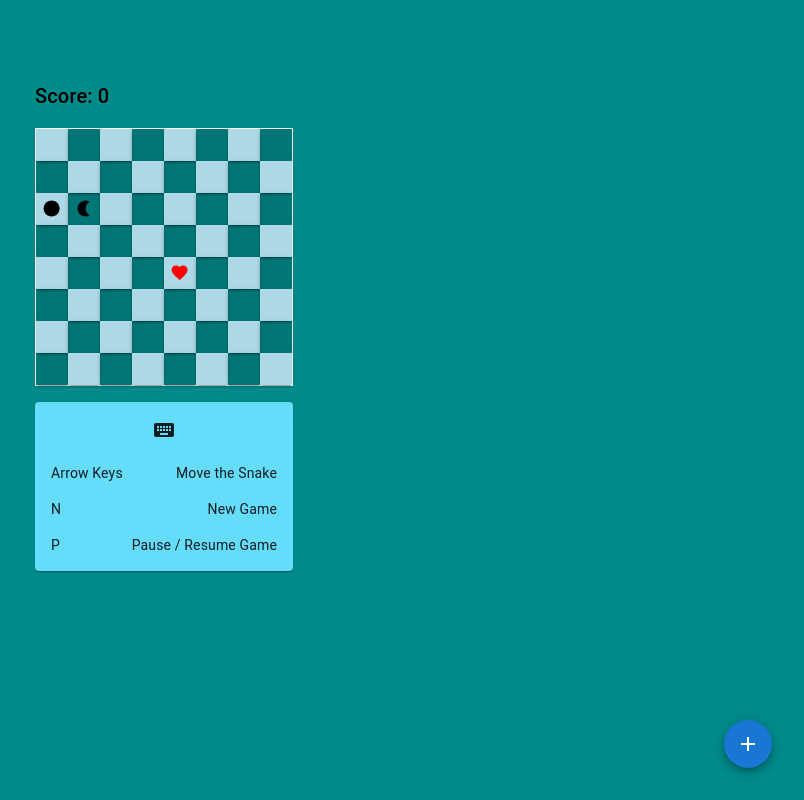
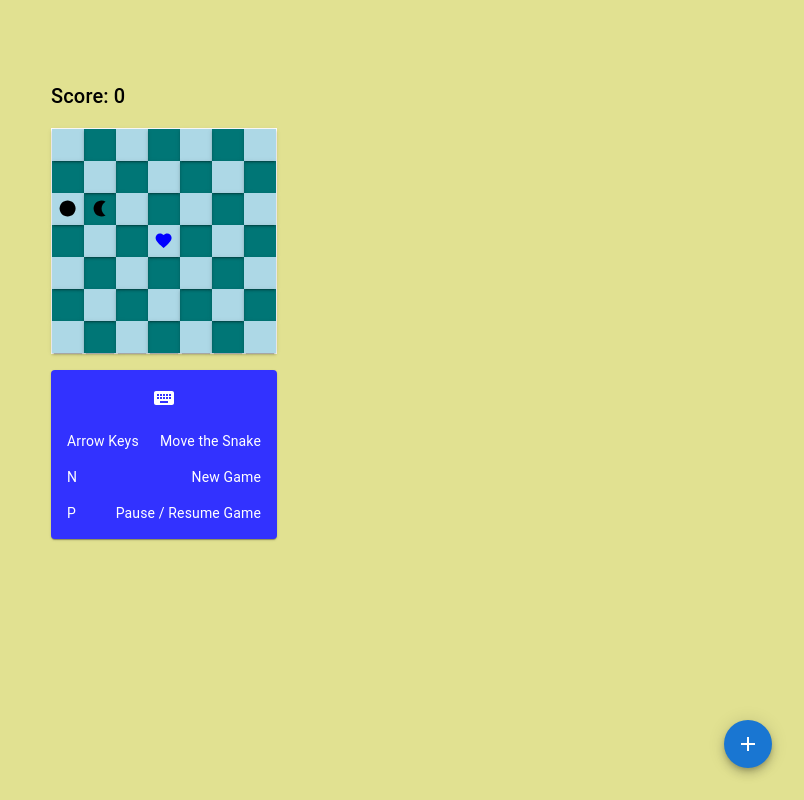
Before and after one commit to seanluong/snake, a React (Vite) app: page / in a window 1280 px wide. Shown: the whole page, without its empty margins (476-1280 px from the left). Built offline with nearby package versions, Linux system fonts and the light colour scheme.

Commit message:
Update initial game settings

```diff
--- a/src/App.tsx
+++ b/src/App.tsx
@@ -12,7 +12,7 @@ import { isBrowser, isMobile } from 'react-device-detect';
 
 function App() {
   const { gameState, dispatch } = useGameStateContext();
-  const { tickDuraction, status } = gameState;
+  const { tickDuration, status } = gameState;
   const documentRef = useRef<Document>(document);
 
   let interval: string | number | NodeJS.Timeout | undefined;
@@ -22,7 +22,7 @@ function App() {
         dispatch({
           type: "tick"
         });
-      }, tickDuraction);
+      }, tickDuration);
     }
 
     return () => clearInterval(interval);
--- a/src/components/Board.tsx
+++ b/src/components/Board.tsx
@@ -14,6 +14,7 @@ export const Board = () => {
     });
     return (
         <Stack direction="column" sx={{
+            bgcolor: "darkcyan",
             border: "1px solid white",
             width: `calc(${cellSize} * ${columnCount})`
         }}>
--- a/src/components/HelpCard.tsx
+++ b/src/components/HelpCard.tsx
@@ -4,7 +4,8 @@ import KeyboardIcon from '@mui/icons-material/Keyboard';
 const HelpCard = () => {
     return (
         <Paper sx={{
-                bgcolor: "rgb(100, 220, 250)"
+                bgcolor: "rgb(50, 50, 255)",
+                color: "white",
             }}>
             <List dense={true}>
                 <ListItem>
--- a/src/components/board/Cell.tsx
+++ b/src/components/board/Cell.tsx
@@ -48,7 +48,7 @@ export const Cell = ({ rowIndex, columnIndex }: CellProps) => {
             {
                 isApple(rowIndex, columnIndex, apples) &&
                 <FavoriteIcon sx={{
-                    color: "red",
+                    color: "blue",
                     width: "60%",
                     height: "60%",
                 }}/>
--- a/src/index.css
+++ b/src/index.css
@@ -1,5 +1,5 @@
 body {
-  background-color: darkcyan;
+  background-color: rgb(225, 225, 145);
   margin: 0;
 }
 
--- a/src/state/initializer.ts
+++ b/src/state/initializer.ts
@@ -1,10 +1,13 @@
 import { Coordinate, Snake } from "../types";
 import { GameSettings, GameState } from "./types";
 
+const INITIAL_ROW_COUNT = 7;
+const INITIAL_COLUMN_COUNT = 7;
+
 const GAME_SETTINGS: GameSettings = {
-    rowCount: 8,
-    columnCount: 8,
-    tickDuraction: 150,
+    rowCount: INITIAL_ROW_COUNT,
+    columnCount: INITIAL_COLUMN_COUNT,
+    tickDuration: 500,
 }
 
 const randomCoordinate = (rowStart: number, rowEnd: number, columnStart: number, columnEnd: number): Coordinate => {
@@ -30,12 +33,12 @@ const generateSnake = (rowCount: number, columnCount: number): Snake => {
 }
 
 const newGameState = (settings: GameSettings = GAME_SETTINGS): GameState => {
-    const { rowCount, columnCount, tickDuraction } = settings;
+    const { rowCount, columnCount, tickDuration } = settings;
     const state: GameState = {
         snake: generateSnake(rowCount, columnCount),
         rowCount,
         columnCount,
-        tickDuraction,
+        tickDuration,
         apples: [{
             rowIndex: Math.floor(rowCount / 2),
             columnIndex: Math.floor(columnCount / 2),
--- a/src/state/types.ts
+++ b/src/state/types.ts
@@ -16,14 +16,14 @@ interface ScoreInfo {
 interface GameSettings {
     rowCount: number;
     columnCount: number;
-    tickDuraction: number;
+    tickDuration: number;
 }
 
 interface GameState {
     snake: Snake;
     rowCount: number;
     columnCount: number;
-    tickDuraction: number;
+    tickDuration: number;
     apples: Coordinate[];
     scoreInfo: ScoreInfo;
     status: GameStatus;
```
